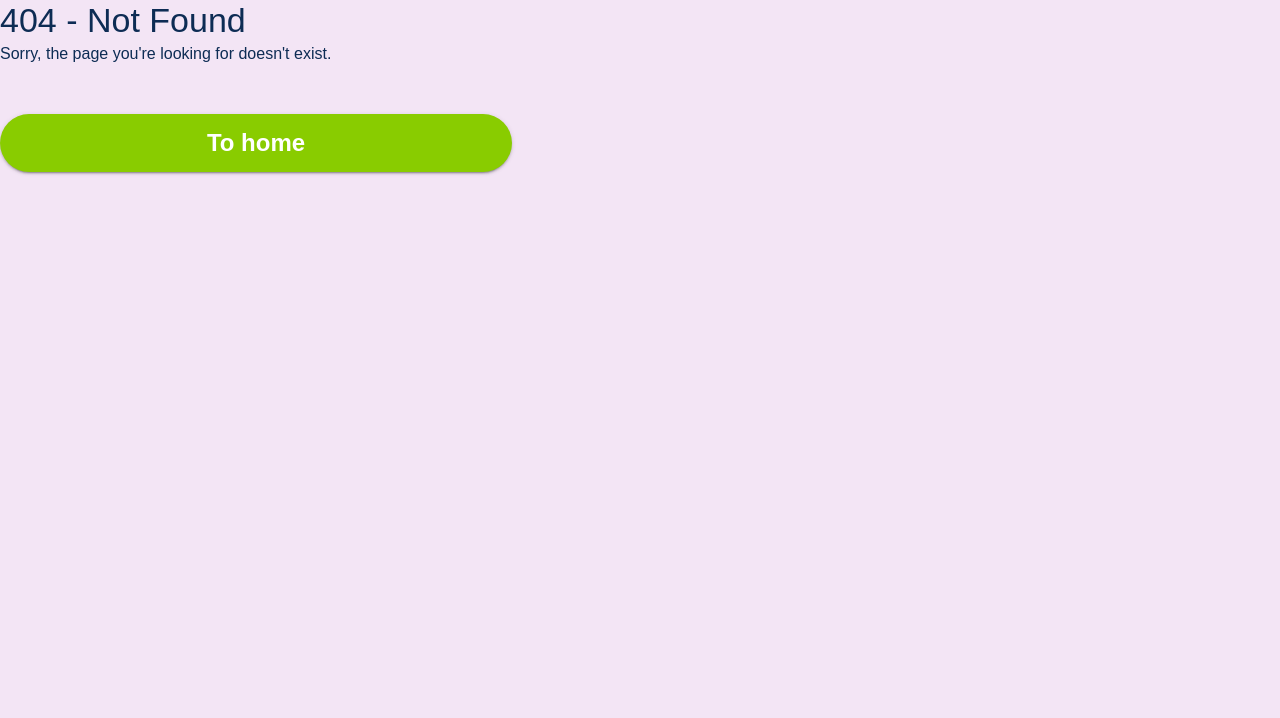
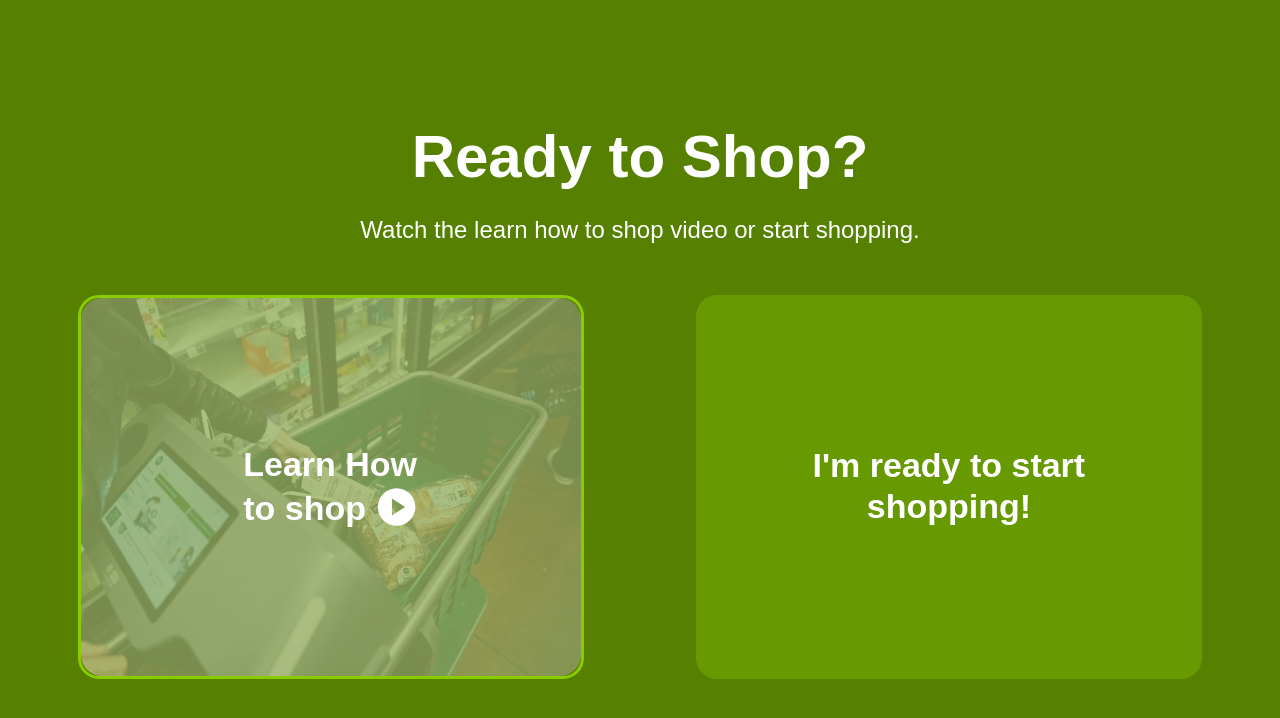
Before and after one commit to moataz-armash/dash-cart, a React (Vite) app: page /#/learn-page in a window 1280 px wide. Before the commit this address had no page. Shown: the top 718 px of the page. Built offline with nearby package versions, Linux system fonts and the light colour scheme; a web font is replaced by a local one.

Commit message:
design learn-page

```diff
--- a/package.json
+++ b/package.json
@@ -12,6 +12,7 @@
   "dependencies": {
     "@emotion/react": "^11.13.3",
     "@emotion/styled": "^11.13.0",
+    "@mui/icons-material": "^6.1.4",
     "@mui/material": "^6.1.4",
     "@tauri-apps/api": "^2",
     "@tauri-apps/plugin-shell": "^2",
--- a/src/App.jsx
+++ b/src/App.jsx
@@ -2,6 +2,7 @@
 import React from "react";
 import { HashRouter as Router, Routes, Route } from "react-router-dom";
 import HomePage from "./pages/HomePage";
+import LearnPage from "./pages/LearnPage";
 import NotFoundPage from "./pages/NotFoundPage";
 
 function App() {
@@ -10,6 +11,7 @@ function App() {
       <Router>
         <Routes>
           <Route path="/" element={<HomePage />} />
+          <Route path="/learn-page" element={<LearnPage />} />
           <Route path="*" element={<NotFoundPage />} /> 404 route
         </Routes>
       </Router>
--- a/src/components/MainCard.jsx
+++ b/src/components/MainCard.jsx
@@ -1,5 +1,5 @@
 import { Box } from "@mui/material";
-function MainCard({ children }) {
+function MainCard({ children, backgroundColor }) {
   return (
     <Box
       sx={{
@@ -8,7 +8,7 @@ function MainCard({ children }) {
         alignItems: "center",
         justifyContent: "center",
         height: "100vh",
-        backgroundColor: "primary.white",
+        backgroundColor: backgroundColor,
         padding: 2,
       }}>
       {children}
--- a/src/components/MainText.jsx
+++ b/src/components/MainText.jsx
@@ -1,5 +1,12 @@
 import { Typography } from "@mui/material";
-function MainCard({ fontSize, fontWeight, text }) {
+function MainText({
+  fontSize,
+  fontWeight,
+  text,
+  color,
+  marginBottom,
+  marginTop,
+}) {
   return (
     <Typography
       variant={fontSize}
@@ -7,12 +14,13 @@ function MainCard({ fontSize, fontWeight, text }) {
       gutterBottom
       sx={{
         fontWeight: { fontWeight },
-        color: "text",
-        marginTop: "8px",
+        color: color,
+        marginBottom: marginBottom,
+        marginTop: marginTop,
       }}>
       {text}
     </Typography>
   );
 }
 
-export default MainCard;
+export default MainText;
--- a/src/pages/HomePage.jsx
+++ b/src/pages/HomePage.jsx
@@ -7,7 +7,7 @@ import MainCard from "../components/MainCard";
 import MainText from "../components/MainText";
 const HomePage = () => {
   return (
-    <MainCard>
+    <MainCard backgroundColor="white">
       <Box
         sx={{
           backgroundColor: "#E1C2E4",
@@ -27,6 +27,7 @@ const HomePage = () => {
           text="Weigh additional items in the cart"
           fontSize="h4"
           fontWeight="500"
+          color="text"
         />
 
         <Box
--- /dev/null
+++ b/src/pages/LearnPage.jsx
@@ -0,0 +1,119 @@
+import { Box, Typography } from "@mui/material";
+import PrimaryButton from "../components/PrimaryButton";
+import MainCard from "../components/MainCard";
+import MainText from "../components/MainText";
+import learnHowToShop from "../assets/learn-how-to-shop.webp";
+import PlayCircleIcon from "@mui/icons-material/PlayCircle";
+import { Link } from "react-router-dom";
+
+const LearnPage = () => {
+  return (
+    <MainCard backgroundColor="secondary.main">
+      <MainText
+        fontSize="h2"
+        fontWeight="700"
+        text="Ready to Shop?"
+        color="white"
+      />
+      <MainText
+        fontSize="h5"
+        fontWeight="300"
+        text="Watch the learn how to shop video or start shopping."
+        color="white"
+        marginBottom="48px"
+      />
+      <Box
+        sx={{
+          width: "90%",
+          maxHeight: "50%",
+          display: "flex",
+          flex: 1,
+          flexDirection: "row",
+          justifyContent: "space-between",
+        }}>
+        <Box
+          sx={{
+            position: "relative",
+            width: "45%",
+            border: 3,
+            borderColor: "primary.main",
+            borderRadius: "21px",
+          }}>
+          <Box
+            component="img"
+            src={learnHowToShop}
+            correct
+            image
+            path
+            alt="learn how to shop"
+            sx={{
+              width: "100%",
+              height: "100%",
+              borderRadius: "21px",
+              opacity: "0.3",
+            }}></Box>
+          <Box
+            sx={{
+              position: "absolute",
+              top: 0,
+              left: 0,
+              backgroundColor: "white",
+              width: "100%",
+              height: "100%",
+              opacity: 0.3,
+              borderRadius: "21px",
+            }}></Box>
+          <Box
+            sx={{
+              position: "absolute",
+              top: "50%",
+              left: "50%",
+              transform: "translate(-50%, -50%)",
+            }}>
+            <Typography variant="h4" sx={{ color: "white", fontWeight: "600" }}>
+              Learn How <br /> to shop
+              <PlayCircleIcon
+                sx={{
+                  fontSize: "45px",
+                  marginBottom: "-10px",
+                  marginLeft: "8px",
+                }}></PlayCircleIcon>
+            </Typography>
+          </Box>
+        </Box>
+        <Box
+          component={Link}
+          to="signin-page"
+          sx={{
+            position: "relative",
+            width: "45%",
+            height: "100%",
+            backgroundColor: "secondary.subMain",
+            borderRadius: "21px",
+          }}>
+          <Box
+            sx={{
+              position: "absolute",
+              top: "50%",
+              left: "50%",
+              transform: "translate(-50%, -50%)",
+            }}>
+            <Typography
+              variant="h4"
+              sx={{
+                color: "white",
+                fontWeight: "600",
+                textWrap: "nowrap",
+                textAlign: "center",
+              }}>
+              I'm ready to start <br /> shopping!
+            </Typography>
+          </Box>
+        </Box>
+      </Box>
+      {/* <PrimaryButton name="(Test) back to home" path="/" /> */}
+    </MainCard>
+  );
+};
+
+export default LearnPage;
--- a/src/styles/theme.js
+++ b/src/styles/theme.js
@@ -9,7 +9,8 @@ const theme = createTheme({
       white: "#ffffff",
     },
     secondary: {
-      main: "#37474f", // Your secondary color (e.g., dark grey from the text in the image)
+      main: "#568000", // Your secondary color (e.g., dark grey from the text in the image)
+      subMain: "#679900",
     },
     background: {
       default: "#f3e5f5", // Default background color
```
Also changed, not shown: src/assets/learn-how-to-shop.webp (added), 1 other file (tests, documents, lock files or other folders).
